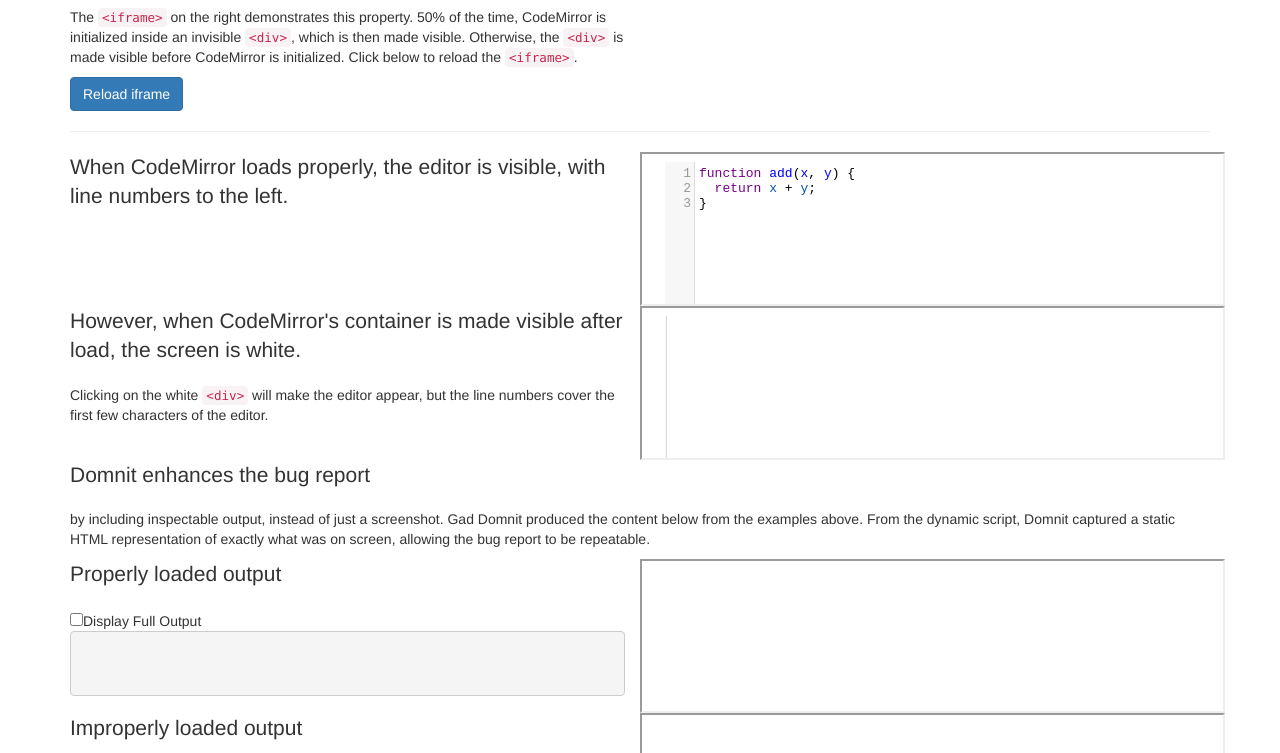
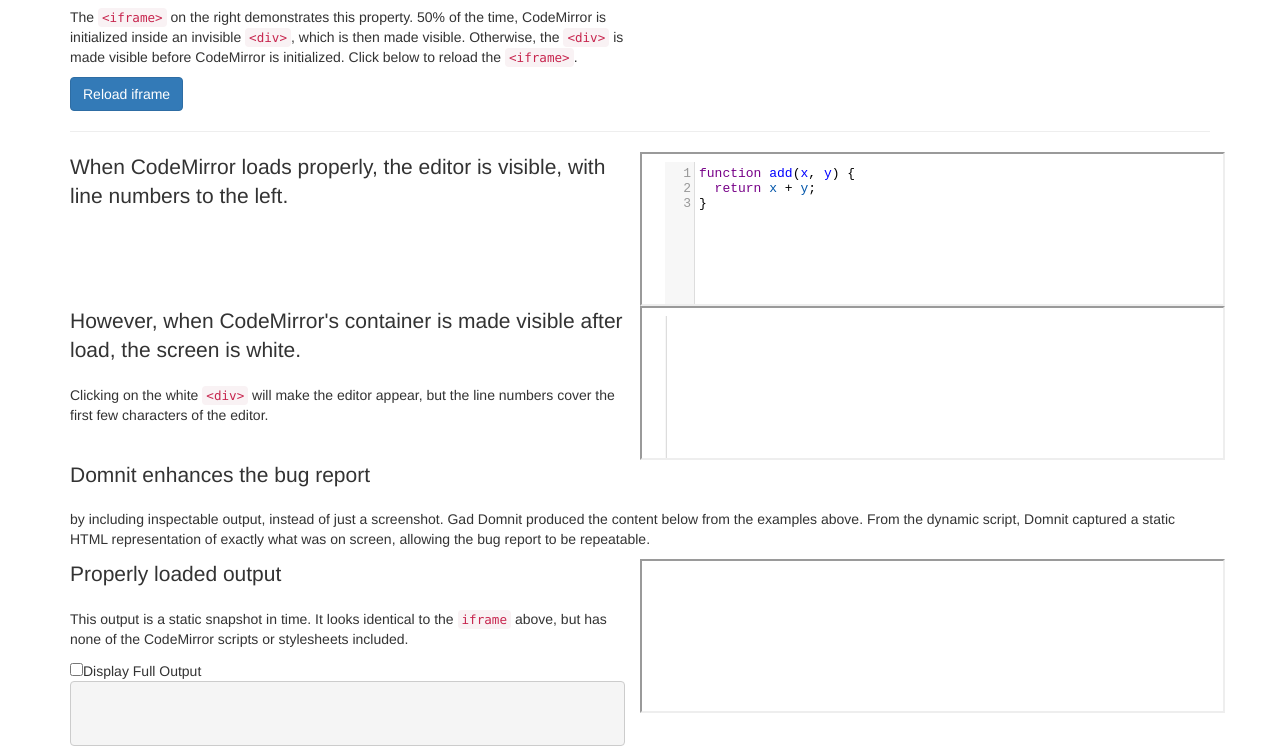
Before and after one commit to rweda/gaddomnit, a website: page docs/demo/codemirror.html in a window 1280 px wide. Shown: the part 182-935 px from the top of the page. Drawn offline with nearby package versions, Linux system fonts and the light colour scheme; a script that the page names is missing.

Commit message:
Added a description to clarify the output section.

```diff
--- a/docs/demo/codemirror.html
+++ b/docs/demo/codemirror.html
@@ -11,7 +11,9 @@
 </p></div><iframe src="codemirror-live.html#broken" id="broken" class="col-xs-12 col-sm-4 col-md-6"></iframe></div><div class="row"><div class="col-xs-12"><p class="lead">Domnit enhances the bug report</p><p><p>by including inspectable output, instead of just a screenshot.
 Gad Domnit produced the content below from the examples above.  From the dynamic script, Domnit captured
 a static HTML representation of exactly what was on screen, allowing the bug report to be repeatable.</p>
-</p></div></div><div id="workingOutput" class="row"><div class="col-xs-12 col-md-6"><p class="lead">Properly loaded output</p><input type="checkbox" class="outputControl"/><span>Display Full Output</span><pre><code></code></pre></div><iframe class="col-xs-12 col-md-6"></iframe></div><div id="brokenOutput" class="row"><div class="col-xs-12 col-md-6"><p class="lead">Improperly loaded output</p><input type="checkbox" class="outputControl"/><span>Display Full Output</span><pre><code></code></pre></div><iframe class="col-xs-12 col-md-6"></iframe></div><div class="row"><div class="col-xs-12"><p class="lead">Comparable output</p><p><p>The HTML generated above is compared, and will be displayed below.
+</p></div></div><div id="workingOutput" class="row"><div class="col-xs-12 col-md-6"><p class="lead">Properly loaded output</p><p><p>This output is a static snapshot in time.  It looks identical to the <code>iframe</code> above, but has none of the
+CodeMirror scripts or stylesheets included.</p>
+</p><input type="checkbox" class="outputControl"/><span>Display Full Output</span><pre><code></code></pre></div><iframe class="col-xs-12 col-md-6"></iframe></div><div id="brokenOutput" class="row"><div class="col-xs-12 col-md-6"><p class="lead">Improperly loaded output</p><input type="checkbox" class="outputControl"/><span>Display Full Output</span><pre><code></code></pre></div><iframe class="col-xs-12 col-md-6"></iframe></div><div class="row"><div class="col-xs-12"><p class="lead">Comparable output</p><p><p>The HTML generated above is compared, and will be displayed below.
 The improperly loaded CodeMirror is displayed in red, while the correct output is in green.
 This output could be used to debug CodeMirror&#39;s internals, see if our program using CodeMirror has issues,
 or write unit tests checking the computed values to see how often these rendering issues occur.</p>
```
Also changed, not shown: docs/extra/CHANGELOG.md.html (+6 -1 lines), docs/extra/README.md.html (+1 -1 lines), 1 other file.
